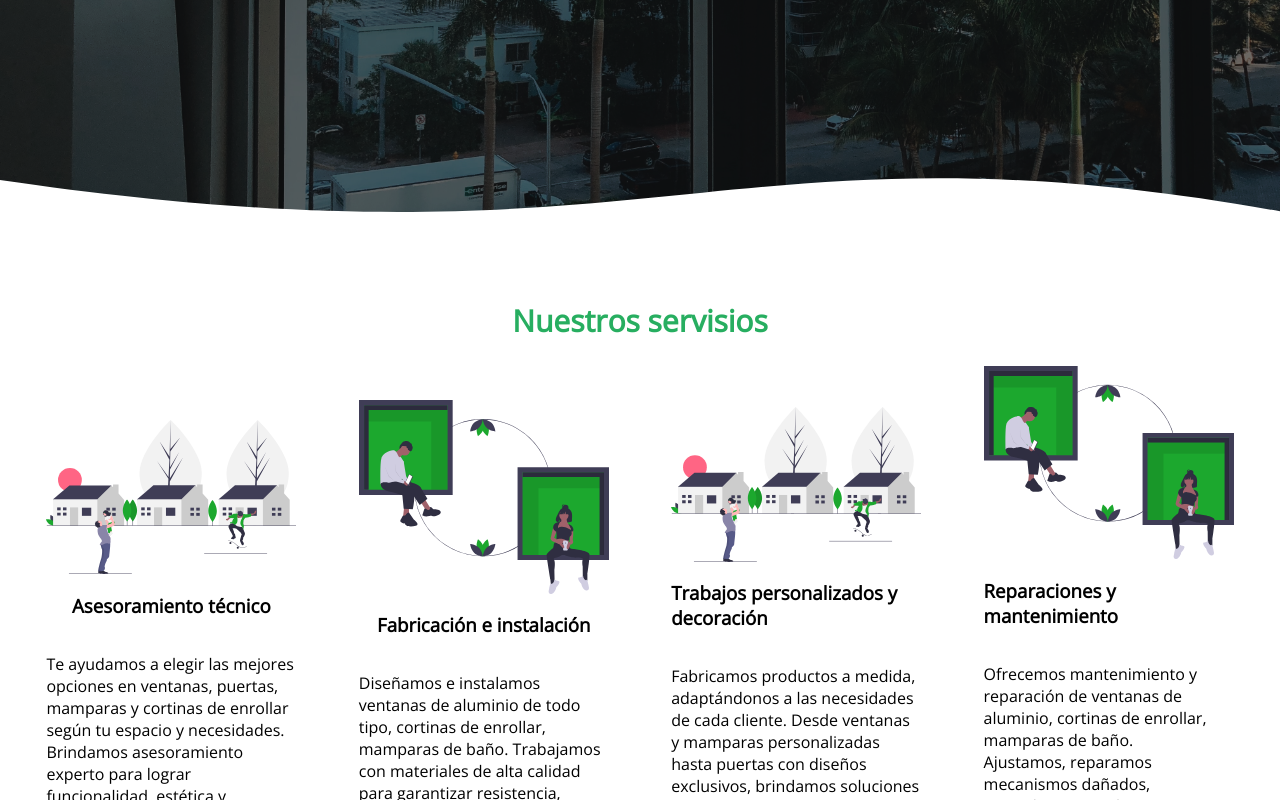
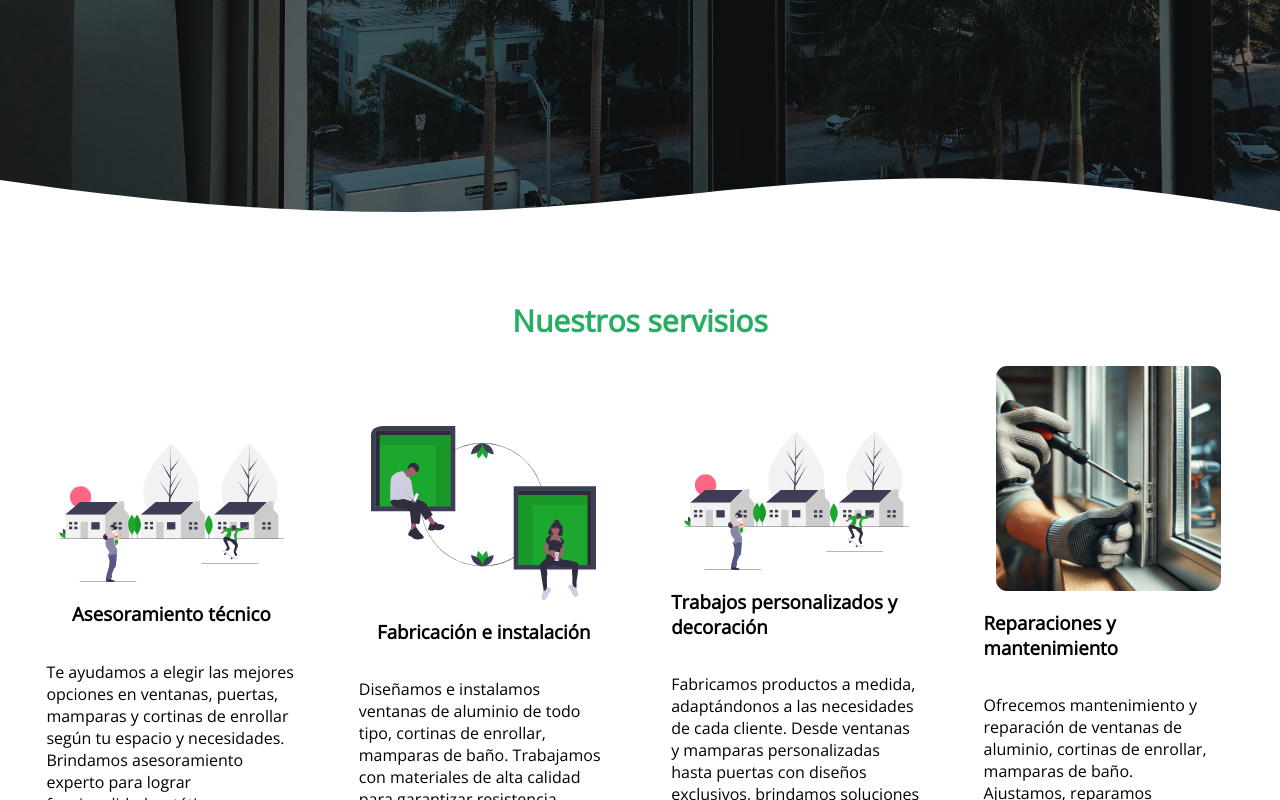
Before and after one commit to giovannigm/FrontEnd-Vidrialum, a React (Vite) app: page / in a window 1280 px wide. Shown: the part 525-1325 px from the top of the page. Built offline with nearby package versions, Linux system fonts and the light colour scheme; no server answers.

Commit message:
Added image and styles to this.

```diff
--- a/src/components/common/servicios/Servicios.jsx
+++ b/src/components/common/servicios/Servicios.jsx
@@ -1,5 +1,7 @@
 import img1 from "../../../assets/Prueba/b.svg";
 import img2 from "../../../assets/Prueba/a.svg";
+// import img3 from "../../../assets/Prueba/a.svg";
+import img4 from "../../../assets/reparacion-mantenimiento.png";
 
 const Servicios = () => {
   return (
@@ -15,7 +17,7 @@ const Servicios = () => {
         </p>
       </div>
       <div className="servicio-ind">
-        <img src={img1} alt="" />
+        <img src={img1} alt="imagen de Fabricación" />
         <h3>Fabricación e instalación</h3>
         <p>
           Diseñamos e instalamos ventanas de aluminio de todo tipo, cortinas de
@@ -24,7 +26,7 @@ const Servicios = () => {
         </p>
       </div>
       <div className="servicio-ind">
-        <img src={img2} alt="" />
+        <img src={img2} alt="imagen de trabajos personalizados" />
         <h3>Trabajos personalizados y decoración</h3>
         <p>
           Fabricamos productos a medida, adaptándonos a las necesidades de cada
@@ -34,7 +36,7 @@ const Servicios = () => {
         </p>
       </div>
       <div className="servicio-ind">
-        <img src={img1} alt="" />
+        <img src={img4} alt="imagen de mantenimiento de ventana" />
         <h3>Reparaciones y mantenimiento</h3>
         <p>
           Ofrecemos mantenimiento y reparación de ventanas de aluminio, cortinas
--- a/src/components/common/servicios/Servicios.scss
+++ b/src/components/common/servicios/Servicios.scss
@@ -24,5 +24,6 @@
 }
 
 .servicio-ind img {
-  width: 100%;
+  width: 90%;
+  border-radius: 5%;
 }
```
Also changed, not shown: src/assets/reparacion-mantenimiento.png (added).
